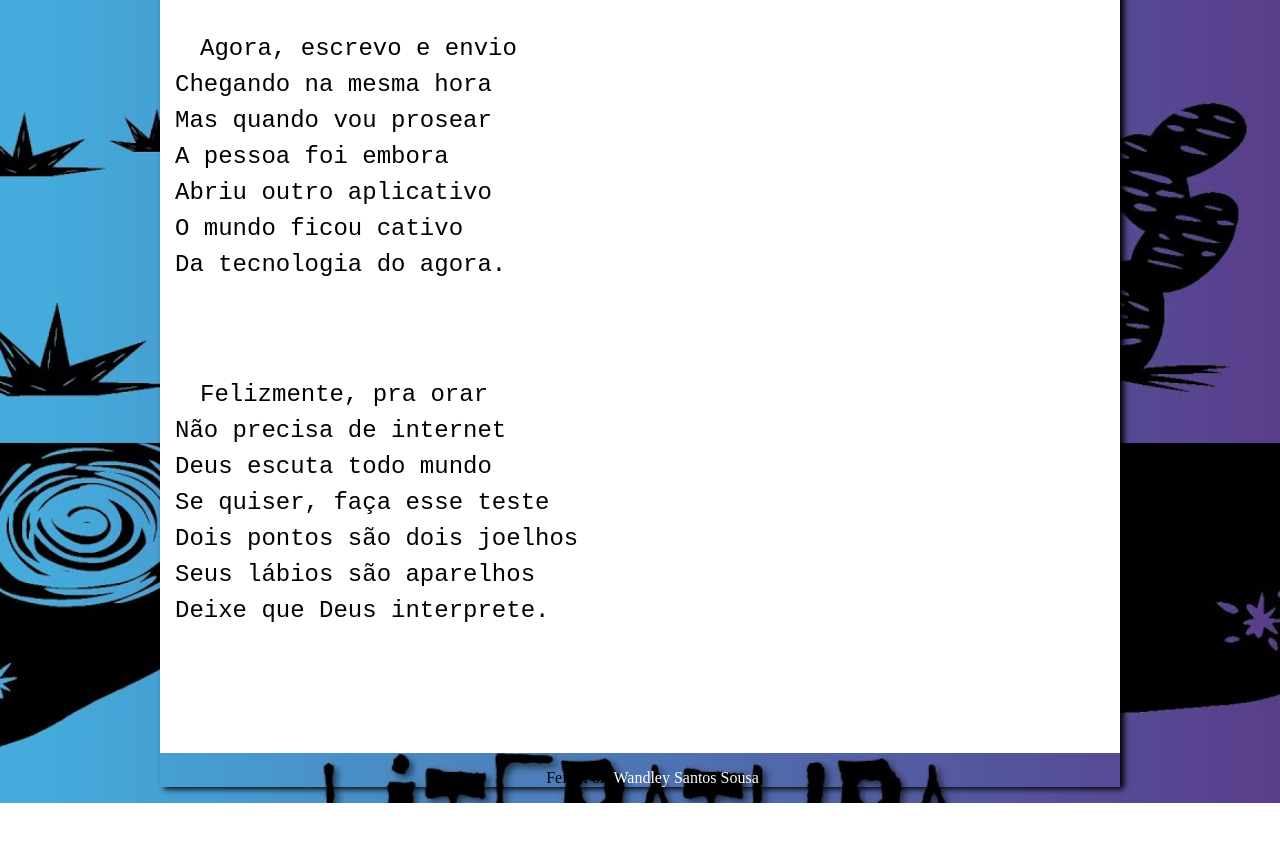
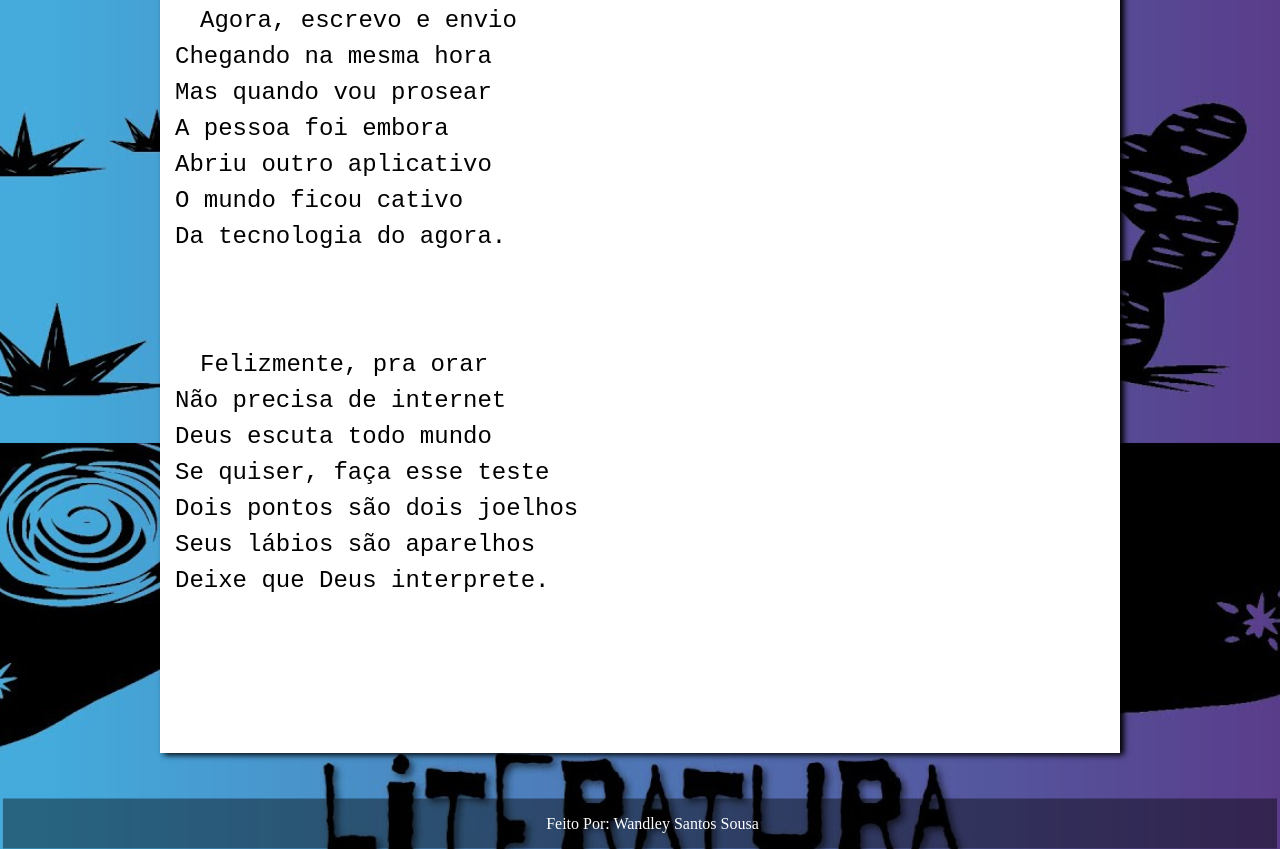
Before and after one commit to wandleysousa/cordeis, a plain HTML site: page pag02/cordel01.html in a window 1280 px wide. Shown: the part 3557-4406 px from the top of the page. Before the commit the page ends 4360 px from the top, so only its background shows below. Drawn offline with Linux system fonts and the light colour scheme.

Commit message:
Update style2.css

```diff
--- a/pag02/style2.css
+++ b/pag02/style2.css
@@ -166,3 +166,17 @@ article{
     min-width:10vh;
     box-shadow: inset 2px 2px 3px rgba(0, 0, 0, 0.61);
 }
+footer{
+    width: 100.8%;
+    color: white;
+    background-color: rgba(0, 0, 0, 0.425);
+    text-align: center;
+    margin: 0px;
+
+    position:absolute;
+    top: 59%;
+    left: 50%;
+
+    transform: translate(-50%, 3619%);
+
+}
```
